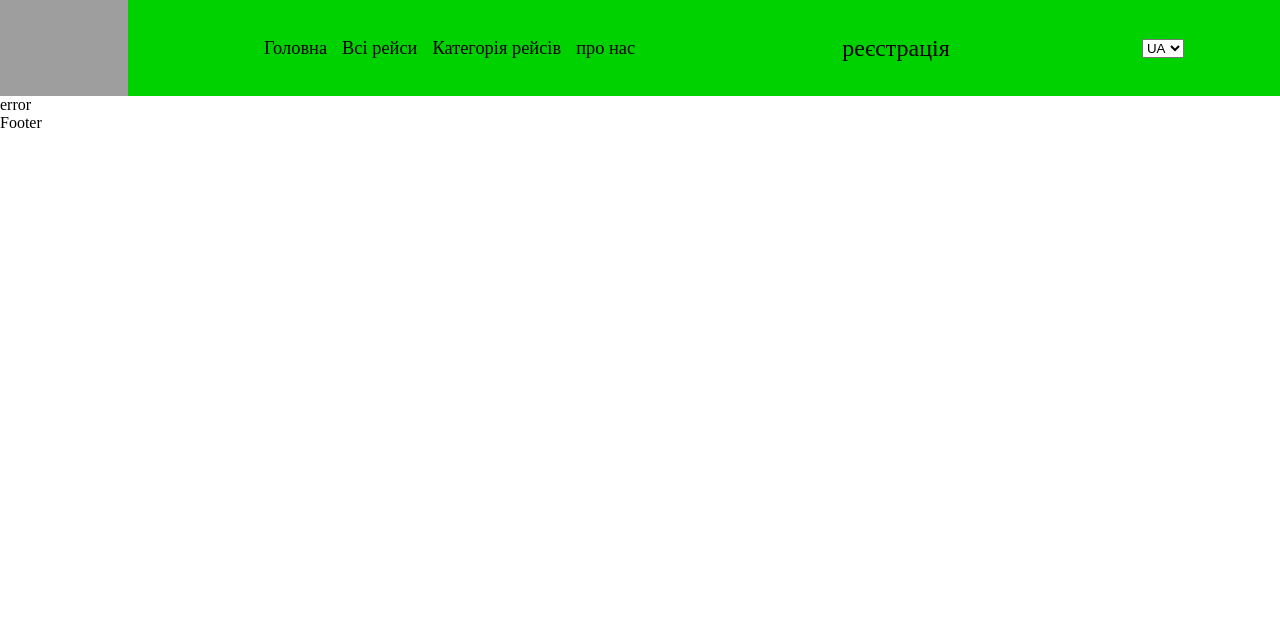
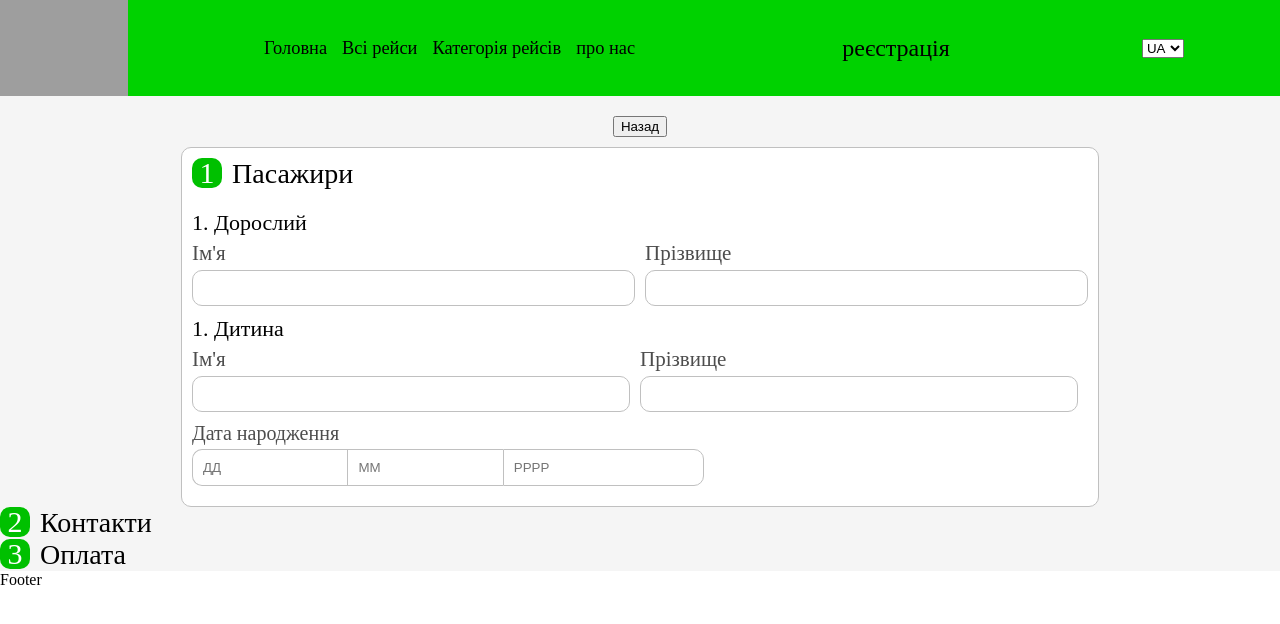
Before and after one commit to https-github-com-kfedus6/tripnet, a React (Create React App) app in the folder client/: page /formBuy/1/1 in a window 1280 px wide. Shown: the top 624 px of the page. Built offline with nearby package versions, Linux system fonts and the light colour scheme.

Commit message:
create formBuy

```diff
--- a/client/package.json
+++ b/client/package.json
@@ -10,6 +10,7 @@
         "i18next": "^21.9.0",
         "i18next-browser-languagedetector": "^6.1.4",
         "i18next-http-backend": "^1.4.1",
+        "jsonwebtoken": "^8.5.1",
         "jwt-decode": "^3.1.2",
         "react": "^18.2.0",
         "react-dom": "^18.2.0",
--- a/client/src/components/AppRouter.jsx
+++ b/client/src/components/AppRouter.jsx
@@ -11,10 +11,10 @@ import { useEffect } from 'react';
 import { useAction } from '../hooks/useAction';
 
 const AppRouter = () => {
-    const {IsAuthorize}=useAction();
-    useEffect(()=>{
+    const { IsAuthorize } = useAction();
+    useEffect(() => {
         IsAuthorize();
-    },[])
+    }, [])
     return (
         <Routes>
             <Route path='/' element={<Layout />}>
@@ -22,7 +22,7 @@ const AppRouter = () => {
                 <Route path='flights' element={<Flights />} />
                 <Route path='flightsCategory' element={<FlightsCategory />} />
                 <Route path='flight/:id' element={<Flight />} />
-                <Route path='formBuy' element={<FormBuy />} />
+                <Route path='formBuy/:countOld/:countYoung' element={<FormBuy />} />
                 <Route path='aboutUs' element={<AboutUs />} />
                 <Route path='*' element={<div>error</div>} />
             </Route>
--- a/client/src/components/FlightsItem.jsx
+++ b/client/src/components/FlightsItem.jsx
@@ -1,8 +1,8 @@
 import React from 'react';
 import { FaShoppingCart } from 'react-icons/fa';
-import { useNavigate } from 'react-router-dom';
+import { NavLink, useNavigate } from 'react-router-dom';
 
-const FlightsItem = ({ item }) => {
+const FlightsItem = ({ item, sumOld, sumYoung }) => {
     const navigate = useNavigate()
 
     return (
@@ -21,11 +21,14 @@ const FlightsItem = ({ item }) => {
                 <span>{item.finishPosition}</span>
             </div>
             <div className='btn-buy'>
+                <div>
+                    <NavLink to={`/flight/${item.id}`}>Дізнатися більше про рейс!</NavLink>
+                </div>
                 <div className='free-place'>
                     <span>Залишилось всього {item.countFreePlace} місце!</span>
                 </div>
                 <div>
-                    <button onClick={() => navigate('/formBuy')}><div><FaShoppingCart /></div><span>{item.price}.00 UAH</span></button>
+                    <button onClick={() => navigate(`/formBuy/${sumOld}/${sumYoung}`)}><div><FaShoppingCart /></div><span>{item.price}.00 UAH</span></button>
                 </div>
             </div>
         </div >
--- a/client/src/components/FlightsList.jsx
+++ b/client/src/components/FlightsList.jsx
@@ -26,7 +26,7 @@ const FlightsList = ({ flights, setStartDate, setStartPosition, setFinishPositio
                     <div className='items-flight'>
                         {flights.rows.map(item => {
                             return (
-                                <FlightsItem key={item.id} item={item} flights={flights} />
+                                <FlightsItem key={item.id} item={item} flights={flights} sumOld={sumOld} sumYoung={sumYoung} />
                             )
                         })}
                     </div>
--- a/client/src/components/FormBuy.jsx
+++ b/client/src/components/FormBuy.jsx
@@ -1,8 +1,136 @@
 import React from 'react'
+import { useMemo } from 'react';
+import { useState } from 'react';
+import { useNavigate, useParams } from 'react-router-dom';
 
 const FormBuy = () => {
+    const { countOld, countYoung } = useParams()
+    const navigate = useNavigate()
+
+    const [ticketOld, setTicketOld] = useState()
+    const [ticketYoung, setTicketYoung] = useState()
+
+    useMemo(() => {
+        if (countOld !== '0') {
+            let result = []
+            for (let i = 0; i < +countOld; i++) {
+                result.push(i + 1)
+            }
+            setTicketOld(result)
+        }
+
+        if (countYoung !== '0') {
+            let result = []
+            for (let i = 0; i < +countYoung; i++) {
+                result.push(i + 1)
+            }
+            setTicketYoung(result)
+        }
+
+    }, [countOld, countYoung])
+
     return (
-        <div>FORM BUY</div>
+        <div className="container-forms">
+            <form className='form-buy'>
+                <div className='form-btn-back'>
+                    <button onClick={(e) => { e.preventDefault(); navigate(-1) }}>Назад</button>
+                </div>
+                <div className='form-block-ticket'>
+                    <div className='number-block'>
+                        <div>
+                            <span>1</span>
+                        </div>
+                        <span>Пасажири</span>
+                    </div>
+                    {ticketOld !== undefined ?
+                        ticketOld.map(item => {
+                            return (
+                                <div key={item} className="item-old">
+                                    <div className='title-item'>
+                                        <span>{item}. Дорослий</span>
+                                    </div>
+                                    <div className='item-inputs'>
+                                        <div className='item-input-name'>
+                                            <span>Ім'я</span>
+                                            <input type="text" />
+                                        </div>
+                                        <div className='item-input-surename'>
+                                            <span>Прізвище</span>
+                                            <input type="text" />
+                                        </div>
+                                    </div>
+                                </div>
+                            )
+                        })
+                        :
+                        <div className='item-inputs margin'>
+                            <div className='item-input-name'>
+                                <span>Ім'я</span>
+                                <input type="text" />
+                            </div>
+                            <div className='item-input-surename'>
+                                <span>Прізвище</span>
+                                <input type="text" />
+                            </div>
+                        </div>
+                    }
+                    {ticketYoung !== undefined ?
+                        ticketYoung.map(item => {
+                            return (
+                                <div key={item} className='item-young'>
+                                    <div className='title-item'>
+                                        <span>{item}. Дитина</span>
+                                    </div>
+                                    <div className='item-inputs'>
+                                        <div className='item-input-name'>
+                                            <span>Ім'я</span>
+                                            <input type="text" />
+                                        </div>
+                                        <div className='item-input-name'>
+                                            <span>Прізвище</span>
+                                            <input type="text" />
+                                        </div>
+                                    </div>
+                                    <div className='item-input-born'>
+                                        <div>
+                                            <span>Дата народження</span>
+                                        </div>
+                                        <div className='item-input-date-month-year'>
+                                            <input type="text" placeholder='ДД' name='date' minLength='1' maxLength='2' required />
+                                            <input type="text" placeholder='MM' name='month' minLength='1' maxLength='2' required />
+                                            <input type="text" placeholder='PPPP' name='year' minLength='4' maxLength='4' required />
+                                        </div>
+                                    </div>
+                                </div>
+                            )
+                        })
+                        :
+                        <span></span>
+                    }
+                </div>
+            </form >
+            <form>
+                <div>
+                    <div className='number-block'>
+                        <div>
+                            <span>2</span>
+                        </div>
+                        <span>Контакти</span>
+                    </div>
+                </div>
+            </form>
+            <form>
+                <div>
+                    <div className='number-block'>
+                        <div>
+                            <span>3</span>
+                        </div>
+                        <span>Оплата</span>
+                    </div>
+                </div>
+            </form>
+        </div>
+
     )
 }
 
--- a/client/src/pages/Flights/flights.css
+++ b/client/src/pages/Flights/flights.css
@@ -263,7 +263,7 @@
     flex-direction: column;
     justify-content: space-between;
     align-items: center;
-    height: 140px;
+    height: 150px;
     padding: 5px 10px;
     border: 1px solid silver;
     border-radius: 5px;
@@ -302,12 +302,32 @@
 }
 
 .btn-buy {
+    width: 100%;
     display: flex;
-    flex-direction: column;
+    justify-content: space-around;
+}
+
+.btn-buy div:nth-child(1) {
+    display: flex;
+    justify-content: center;
+    align-items: center;
+}
+
+.btn-buy div:nth-child(1) a{
+    color: #000;
+    text-decoration: none;
+    font-size: 17px;
+}
+
+.btn-buy div:nth-child(1) a:hover {
+    color: #00c000;
+    text-decoration: underline;
 }
 
 .free-place {
-    margin-bottom: 5px;
+    display: flex;
+    justify-content: center;
+    align-items: center;
 }
 
 .free-place span {
@@ -316,7 +336,7 @@
 
 .btn-buy button {
     display: flex;
-    justify-content: flex-start;
+    justify-content: center;
     align-items: center;
     width: 180px;
     height: 35px;
@@ -408,6 +428,149 @@
     font-weight: bold;
 }
 
+.container-forms {
+    background-color: rgb(245, 245, 245);
+}
+
+.form-buy {
+    display: flex;
+    flex-direction: column;
+    align-items: center;
+}
+
+.form-btn-back {
+    display: flex;
+    justify-content: flex-start;
+    align-items: flex-start;
+    margin-top: 20px;
+}
+
+.form-block-ticket {
+    width: 70%;
+    border: 1px solid silver;
+    margin-top: 10px;
+    background-color: #fff;
+    border-radius: 10px;
+    padding: 10px 10px;
+}
+
+.number-block {
+    display: flex;
+}
+
+.number-block div {
+    display: flex;
+    justify-content: center;
+    align-items: center;
+    width: 30px;
+    height: 30px;
+    background-color: #00c000;
+    font-size: 30px;
+    color: #fff;
+    border-radius: 10px;
+}
+
+.number-block span:nth-child(2) {
+    font-size: 28px;
+    margin-left: 10px;
+}
+
+.item-old {
+    margin-top: 20px;
+}
+
+.title-item {
+    font-size: 22px;
+    margin-bottom: 5px;
+}
+
+.item-inputs {
+    display: flex;
+    margin-bottom: 10px;
+}
+
+.item-input-name {
+    display:flex;
+    flex-direction: column;
+    margin-right: 10px;
+    width: 50%;
+}
+
+.item-input-name span {
+    color: rgb(77, 77, 77);
+    font-size: 21px;
+    margin-bottom: 4px;
+}
+
+.item-input-name input {
+    height: 30px;
+    border-radius: 10px;
+    border: 1px solid silver;
+    padding: 2px 6px;
+}
+
+.item-input-surename {
+    display:flex;
+    flex-direction: column;
+    width: 50%;
+}
+
+.item-input-surename span {
+    color: rgb(77, 77, 77);
+    font-size: 21px;
+    margin-bottom: 4px;
+}
+
+.item-input-surename input {
+    height: 30px;
+    border-radius: 10px;
+    border: 1px solid silver;
+    padding: 2px 6px;
+}
+
+.margin {
+    margin-top: 20px;
+}
+
+.item-young {
+    margin-bottom: 10px;
+}
+
+.item-input-born div:nth-child(1) span {
+    color: rgb(77, 77, 77);
+    font-size: 20px;
+}
+
+.item-input-born div:nth-child(1) {
+    margin-bottom:4px;
+}
+
+.item-input-date-month-year input:nth-child(1) {
+    width: 15%;
+    height: 25px;
+    padding: 5px 10px;
+    border: 1px solid silver;
+    border-right: none;
+    border-top-left-radius:10px;
+    border-bottom-left-radius:10px;
+}
+
+.item-input-date-month-year input:nth-child(2) {
+    width: 15%;
+    height: 25px;
+    padding: 5px 10px;
+    border: 1px solid silver;
+    border-right: none;
+}
+
+.item-input-date-month-year input:nth-child(3) {
+    width: 20%;
+    height: 25px;
+    padding: 5px 10px;
+    border: 1px solid silver;
+    border-top-right-radius:10px;
+    border-bottom-right-radius:10px;
+}
 
 @media (max-width: 992px) {
     .items-flight {
@@ -441,6 +604,10 @@
         top:110%;
         left: 0;
     }
+
+    .form-block-ticket {
+        width: 90%;
+    }
 }
 
 @media (max-width: 768px) {
@@ -460,6 +627,29 @@
         position: absolute;
         top:110%;
         left: -10%;
+    }
+
+    .btn-buy {
+        display: flex;
+        justify-content: center;
+        flex-direction: column;
+        align-items: center;
+    }
+
+    .btn-buy div{
+        margin-top: 5px;
+    }
+
+    .item-flight {
+        height: auto;
+    }
+
+    .btn-buy div:nth-child(3) button {
+        width: 200px;
+    }
+
+    .btn-buy div:nth-child(3) button div{
+        margin-bottom: 5px;
     }
 }
 
```
Also changed, not shown: client/src/store/action-creators/userAction.js (+25 -25 lines), 2 other files (tests, documents, lock files or other folders).
